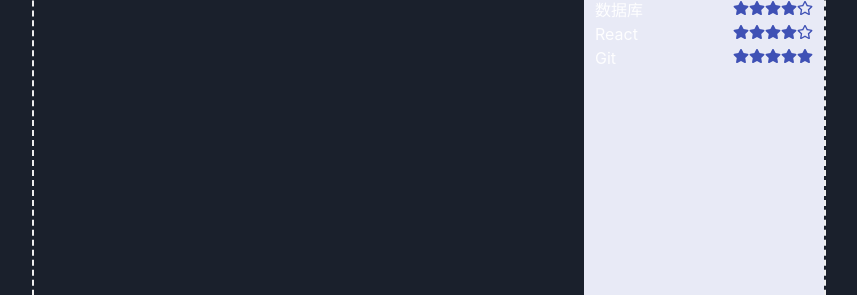
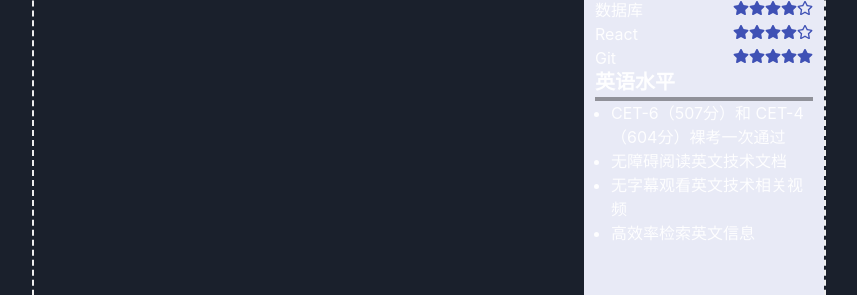
Before and after one commit to SnekTech/react-cv, a React (Vite) app: page / in a window 1280 px wide. Shown: the part 751-1046 px from the top of the page, without its empty margins (211-1068 px from the left). Built offline with nearby package versions, Linux system fonts and the light colour scheme.

Commit message:
add language skill

```diff
--- a/src/cv/CV.tsx
+++ b/src/cv/CV.tsx
@@ -4,6 +4,7 @@ import { Box, Flex } from "@chakra-ui/react";
 import { UnderlinedTitle } from "./components/UnderlinedTitle.tsx";
 import { Contact } from "./components/Contact.tsx";
 import { Skills } from "./components/Skills.tsx";
+import { LanguageSkill } from "./components/LanguageSkill.tsx";
 
 export const CV = forwardRef<HTMLDivElement>((_, ref) => {
     return <Flex ref={ref} height={'100%'} flexDir={'column'}>
@@ -16,9 +17,10 @@ export const CV = forwardRef<HTMLDivElement>((_, ref) => {
                 <UnderlinedTitle title={'教育经历'}/>
             </Box>
 
-            <Box width={'240px'} bgColor={'brand.50'} padding={'0.7rem'}>
+            <Box height={'100%'} width={'240px'} bgColor={'brand.50'} padding={'0.7rem'}>
                 <Contact/>
                 <Skills/>
+                <LanguageSkill/>
             </Box>
         </Flex>
     </Flex>
--- /dev/null
+++ b/src/cv/components/LanguageSkill.tsx
@@ -0,0 +1,20 @@
+import { UnderlinedTitle } from "./UnderlinedTitle.tsx";
+import { ListItem, UnorderedList } from "@chakra-ui/react";
+
+const EnglishSkills = [
+    "CET-6（507分）和 CET-4（604分）裸考一次通过",
+    "无障碍阅读英文技术文档",
+    "无字幕观看英文技术相关视频",
+    "高效率检索英文信息"
+]
+
+export function LanguageSkill() {
+    return <>
+        <UnderlinedTitle title={'英语水平'}/>
+        <UnorderedList>
+            {EnglishSkills.map((skill, i) => (
+                <ListItem key={i}>{skill}</ListItem>
+            ))}
+        </UnorderedList>
+    </>
+}
```
